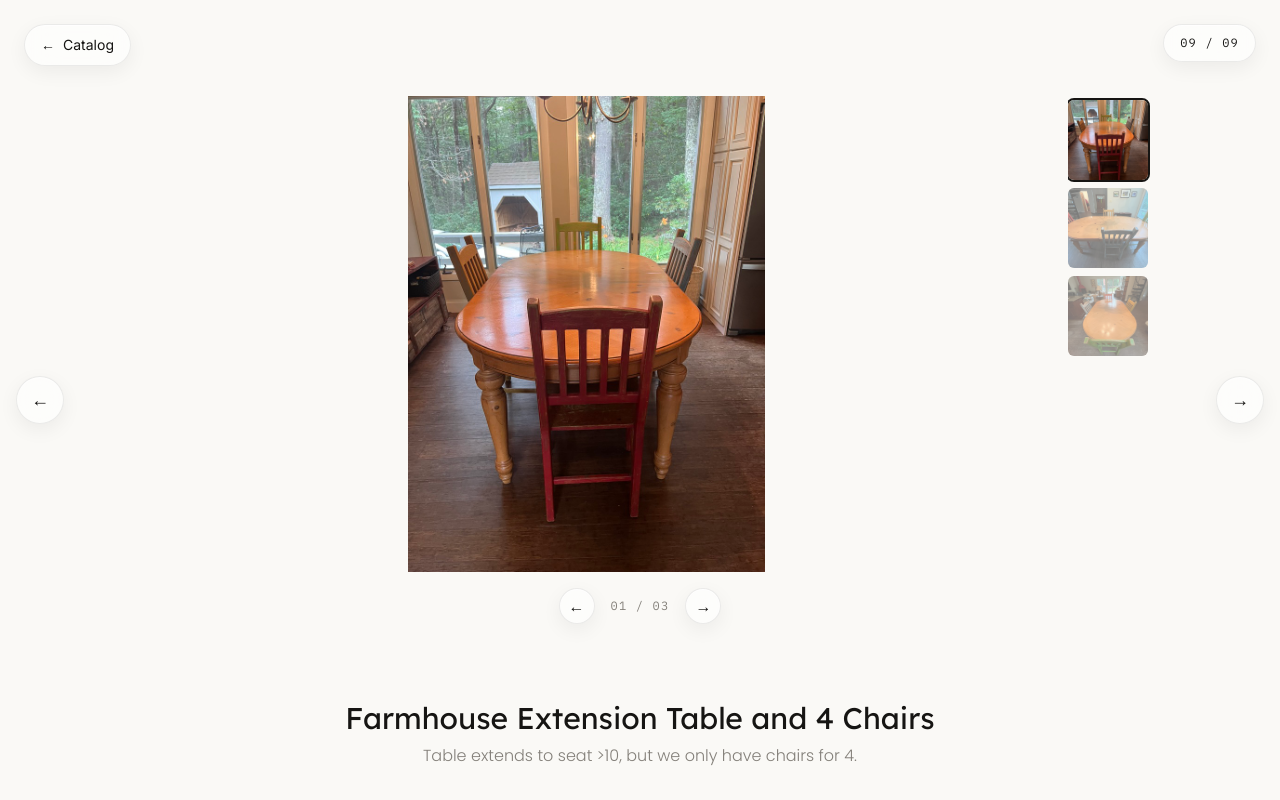
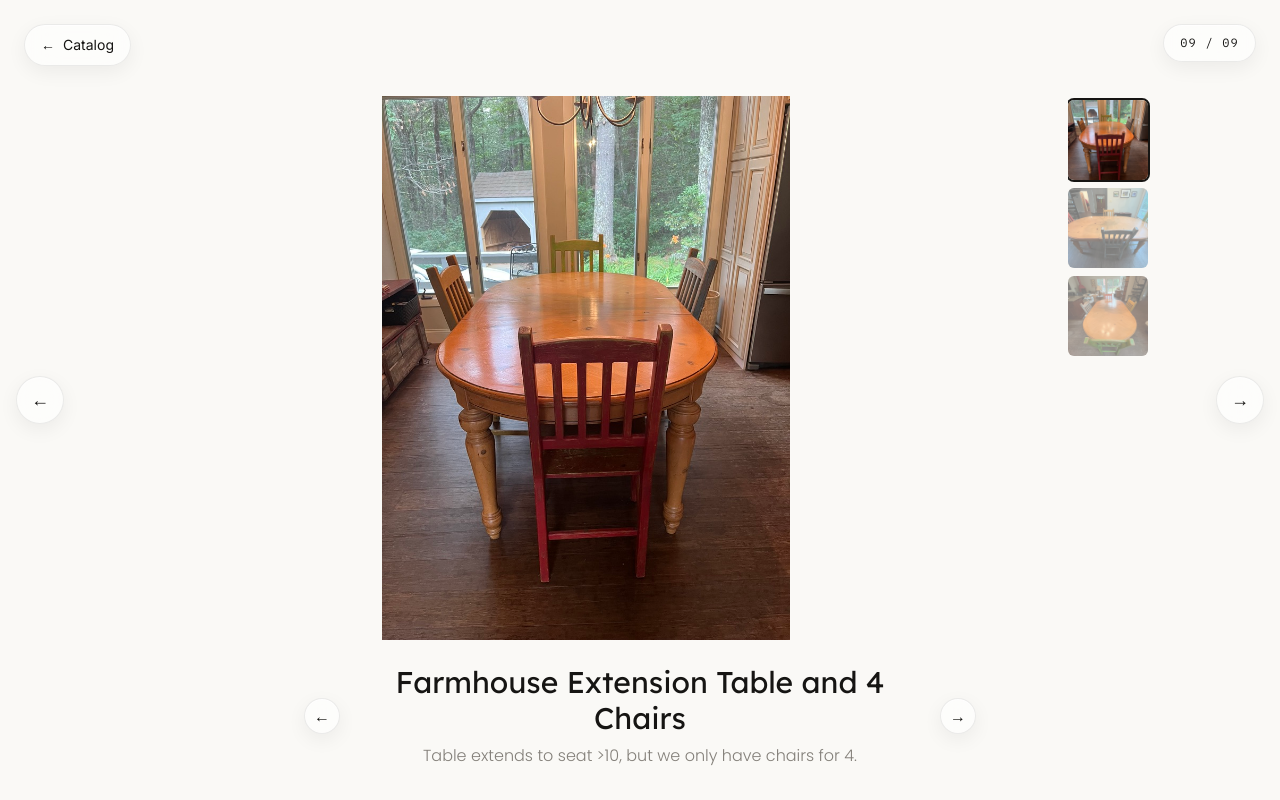
Before and after one commit to jonasrideout/Vintage-Furnishings, a Next.js app: page /product/farmhouse-extension-table-and-4-chairs in a window 1280 px wide. Built offline with nearby package versions, Linux system fonts and the light colour scheme.

Commit message:
Update ProductViewer.tsx

```diff
--- a/components/ProductViewer.tsx
+++ b/components/ProductViewer.tsx
@@ -97,11 +97,11 @@ export default function ProductViewer({
       onTouchStart={handleTouchStart}
       onTouchEnd={handleTouchEnd}
     >
-      {/* Stage: primary image + thumbnail strip, letterboxed to handle
-          mixed portrait/landscape gracefully. Thumbnails always sit in a
-          column on the right. Below the stage, small arrows step through
-          this piece's own photos one at a time. */}
-      <div className="absolute inset-0 flex flex-col items-center px-4 pb-40 pt-20 sm:px-10 sm:pb-44 sm:pt-24">
+      {/* Content column: image+thumbnails take whatever space is available,
+          then the arrows/title/description block sits directly under it at
+          its own natural height - so a short description doesn't leave a
+          gap, and a long one doesn't get clipped. */}
+      <div className="absolute inset-0 flex flex-col items-center px-4 pt-20 pb-6 sm:px-10 sm:pt-24 sm:pb-8">
         <div className="flex min-h-0 w-full max-w-5xl flex-1 flex-row items-stretch gap-4 sm:gap-6">
           <div className="relative min-h-0 min-w-0 flex-1">
             <Image
@@ -134,28 +134,43 @@ export default function ProductViewer({
           )}
         </div>
 
-        {hasThumbnails && (
-          <div className="mt-3 flex shrink-0 items-center gap-4 sm:mt-4">
+        {/* Photo-nav arrows flank the title/description. A hidden spacer of
+            the same width stands in for a missing arrow so the text stays
+            centered whether or not this piece has extra photos. */}
+        <div className="mt-4 grid w-full max-w-2xl shrink-0 grid-cols-[auto_1fr_auto] items-center gap-3 sm:mt-6 sm:gap-5">
+          {hasThumbnails ? (
             <button
               onClick={() => goToPhoto(-1)}
               aria-label="Previous photo of this piece"
-              className="glass flex h-9 w-9 items-center justify-center rounded-full text-ink"
+              className="glass flex h-9 w-9 shrink-0 items-center justify-center rounded-full text-ink"
             >
               &larr;
             </button>
-            <span className="font-mono text-xs tracking-widest text-muted">
-              {String(activeIndex + 1).padStart(2, "0")} /{" "}
-              {String(allImages.length).padStart(2, "0")}
-            </span>
+          ) : (
+            <span className="h-9 w-9" aria-hidden="true" />
+          )}
+
+          <div className="px-1 text-center">
+            <h1 className="font-heading text-2xl text-ink sm:text-3xl">
+              {product.title}
+            </h1>
+            <p className="mx-auto mt-2 max-w-md font-description font-light text-sm text-muted sm:text-base">
+              {product.description}
+            </p>
+          </div>
+
+          {hasThumbnails ? (
             <button
               onClick={() => goToPhoto(1)}
               aria-label="Next photo of this piece"
-              className="glass flex h-9 w-9 items-center justify-center rounded-full text-ink"
+              className="glass flex h-9 w-9 shrink-0 items-center justify-center rounded-full text-ink"
             >
               &rarr;
             </button>
-          </div>
-        )}
+          ) : (
+            <span className="h-9 w-9" aria-hidden="true" />
+          )}
+        </div>
       </div>
 
       {/* Back to catalog - top left glass control */}
@@ -171,16 +186,6 @@ export default function ProductViewer({
       {/* Position in the catalog - top right */}
       <div className="glass absolute right-4 top-4 sm:right-6 sm:top-6 z-10 rounded-full px-4 py-2.5 font-mono text-xs tracking-widest text-ink">
         {String(lotNumber).padStart(2, "0")} / {String(totalLots).padStart(2, "0")}
-      </div>
-
-      {/* Title + description - bottom */}
-      <div className="absolute bottom-6 left-0 right-0 z-10 px-6 text-center sm:bottom-8">
-        <h1 className="font-heading text-2xl text-ink sm:text-3xl">
-          {product.title}
-        </h1>
-        <p className="mx-auto mt-2 max-w-md font-description font-light text-sm text-muted sm:text-base">
-          {product.description}
-        </p>
       </div>
 
       {/* Previous/next piece - fixed to the screen edges, desktop only.
```
